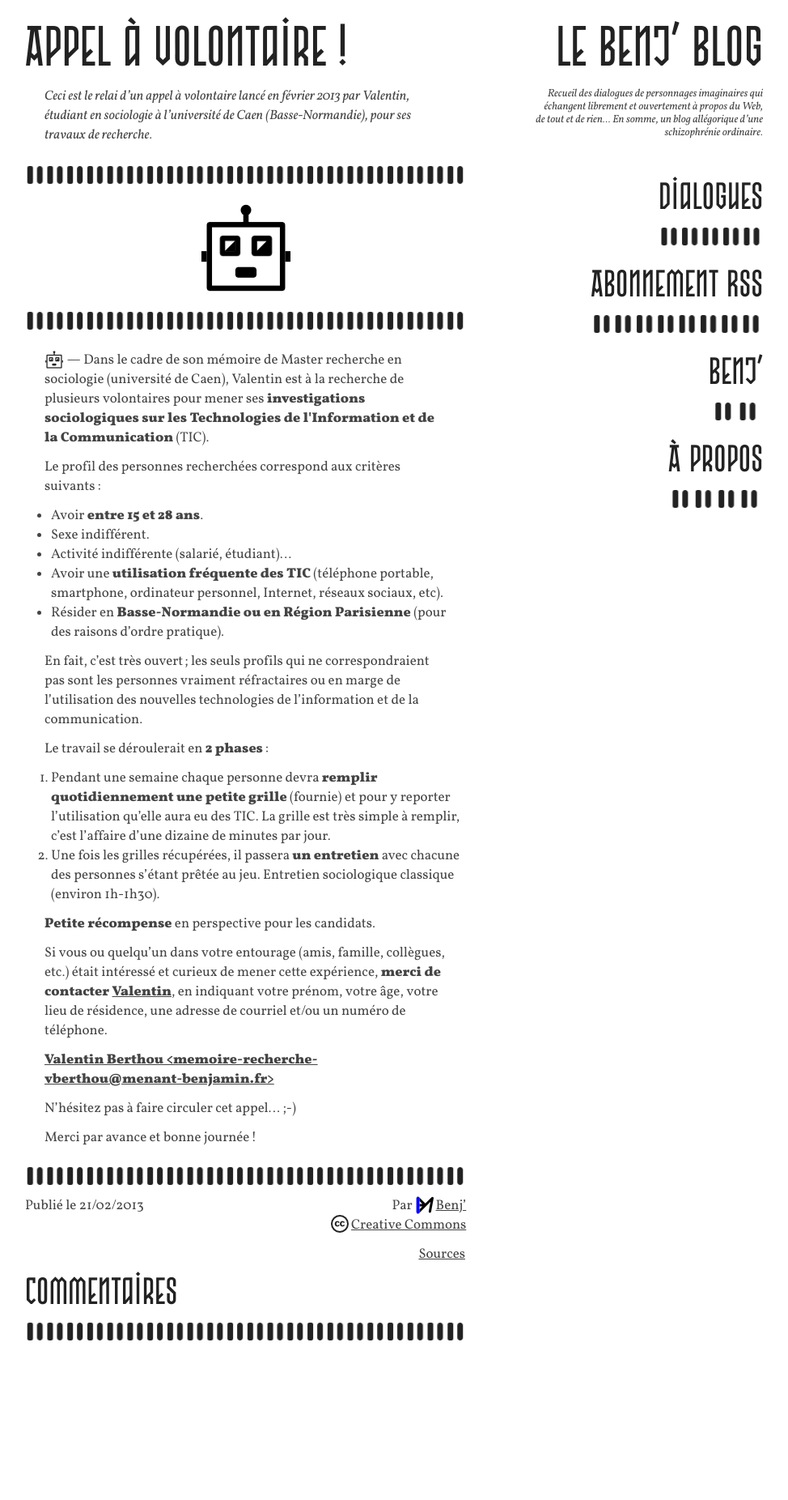
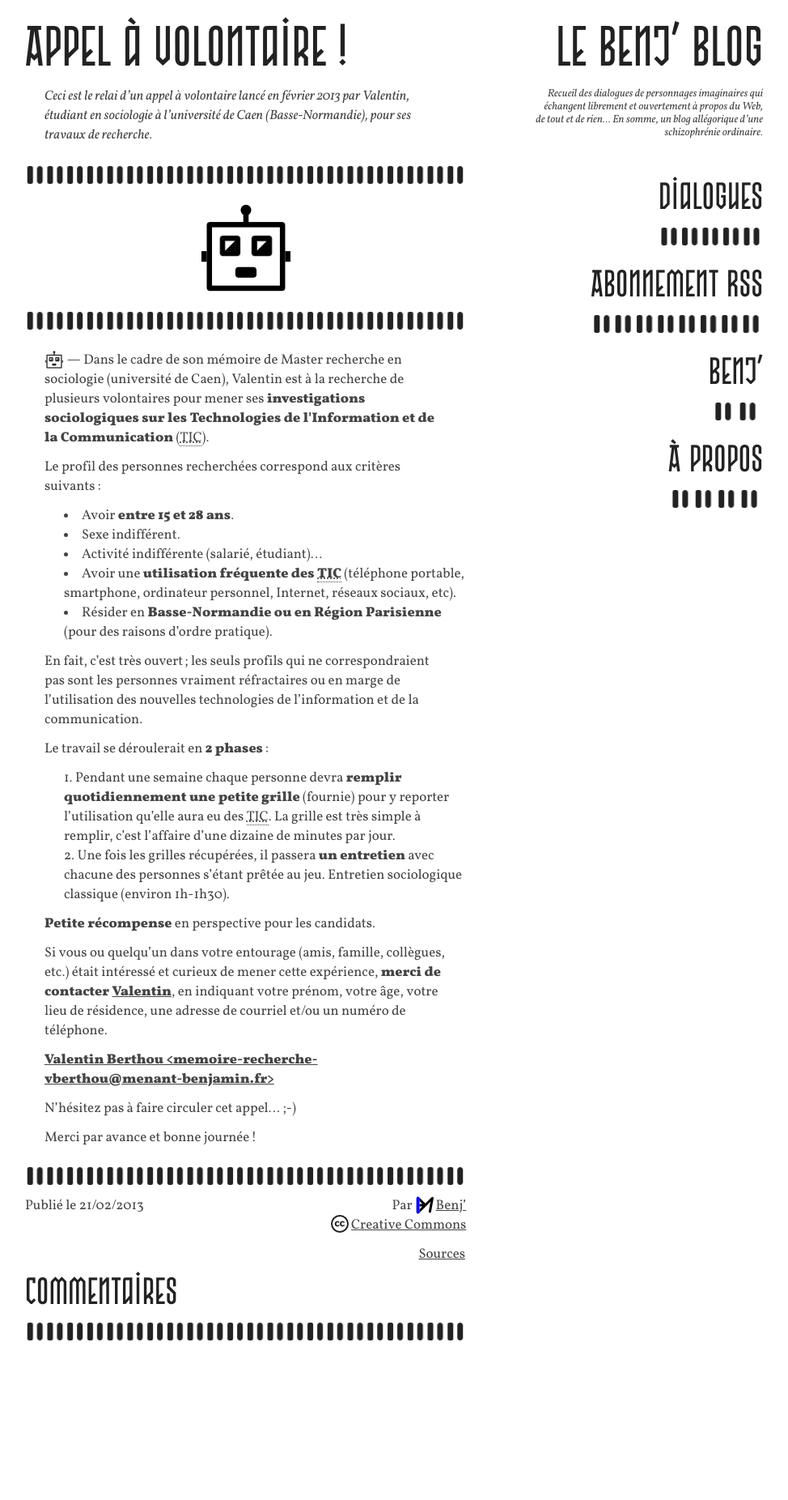
Before and after one commit to bmenant/bmenant.github.com, a Jekyll site: the page built from _posts/2013-02-21-appel-memoire-valentin.html, in a window 1280 px wide. Shown: the whole page at 81% size, without its empty margins (153-1127 px from the left). Built offline with Jekyll 4.4.1, drawn with Linux system fonts in a browser that asks for light colours.

```diff
--- a/_posts/2013-02-21-appel-memoire-valentin.html
+++ b/_posts/2013-02-21-appel-memoire-valentin.html
@@ -11,26 +11,26 @@ comments: true
 ---
 
 <p><b class="le-robot">Le Robot</b> &mdash;
-	Dans le cadre de son mémoire de Master recherche en sociologie (université de Caen), Valentin est à la recherche de plusieurs volontaires pour mener ses <strong>investigations sociologiques sur les Technologies de l'Information et de la Communication</strong> (TIC).
+	Dans le cadre de son mémoire de Master recherche en sociologie (université de Caen), Valentin est à la recherche de plusieurs volontaires pour mener ses <strong>investigations sociologiques sur les Technologies de l'Information et de la Communication</strong> (<abbr title="(Nouvelles) Technologies de l’Information et de la Communication">TIC</abbr>).
 </p>
 <p>Le profil des personnes recherchées correspond aux critères suivants :</p>
 <ul>
 	<li>Avoir <strong>entre 15 et 28 ans</strong>.</li>
   <li>Sexe indifférent.</li>
   <li>Activité indifférente (salarié, étudiant)…</li>
-  <li>Avoir une <strong>utilisation fréquente des TIC</strong> (téléphone portable, smartphone, ordinateur personnel, Internet, réseaux sociaux, etc).</li>
+  <li>Avoir une <strong>utilisation fréquente des <abbr title="(Nouvelles) Technologies de l’Information et de la Communication">TIC</abbr></strong> (téléphone portable, smartphone, ordinateur personnel, Internet, réseaux sociaux, etc).</li>
   <li>Résider en <strong>Basse-Normandie ou en Région Parisienne</strong> (pour des raisons d’ordre pratique).</li>
 </ul>
 <p>En fait, c’est très ouvert<span class="typo-ph">;</span> les seuls profils qui ne correspondraient pas sont les personnes vraiment réfractaires ou en marge de l’utilisation des nouvelles technologies de l’information et de la communication.</p>
 <p>Le travail se déroulerait en <strong>2 phases</strong> :</p>
 <ol>
-	<li>Pendant une semaine chaque personne devra <strong>remplir quotidiennement une petite grille</strong> (fournie) et pour y reporter l’utilisation qu’elle aura eu des TIC. La grille est très simple à remplir, c’est l’affaire d’une dizaine de minutes par jour.</li>
+	<li>Pendant une semaine chaque personne devra <strong>remplir quotidiennement une petite grille</strong> (fournie) pour y reporter l’utilisation qu’elle aura eu des <abbr title="(Nouvelles) Technologies de l’Information et de la Communication">TIC</abbr>. La grille est très simple à remplir, c’est l’affaire d’une dizaine de minutes par jour.</li>
 	<li>Une fois les grilles récupérées, il passera <strong>un entretien</strong> avec chacune des personnes s’étant prêtée au jeu. Entretien sociologique classique (environ 1h-1h30).</li>
 </ol>
 <p><strong>Petite récompense</strong> en perspective pour les candidats.</p>
-<p>Si vous ou quelqu’un dans votre entourage (amis, famille, collègues, etc.) était intéressé et curieux de mener cette expérience, <strong>merci de contacter <a href="mailto:memoire-recherche-vberthou@menant-benjamin.fr">Valentin</a></strong>, en indiquant votre prénom, votre âge, votre lieu de résidence, une adresse de courriel et/ou un numéro de téléphone.</p>
+<p>Si vous ou quelqu’un dans votre entourage (amis, famille, collègues, etc.) était intéressé et curieux de mener cette expérience, <strong>merci de contacter <a href="mailto:memoire-recherche-valentin@menant-benjamin.fr">Valentin</a></strong>, en indiquant votre prénom, votre âge, votre lieu de résidence, une adresse de courriel et/ou un numéro de téléphone.</p>
 
-<p><strong><a href="mailto:memoire-recherche-vberthou@menant-benjamin.fr">Valentin Berthou &lt;memoire-recherche-vberthou@menant-benjamin.fr&gt;</a></strong></p>
+<p><strong><a href="mailto:memoire-recherche-valentin@menant-benjamin.fr">Valentin Berthou &lt;memoire-recherche-vberthou@menant-benjamin.fr&gt;</a></strong></p>
 
 <p>N’hésitez pas à faire circuler cet appel… ;-)</p>
 <p>Merci par avance et bonne journée<span class="typo-ph">!</span></p>
--- a/css/style.dev.css
+++ b/css/style.dev.css
@@ -87,7 +87,7 @@ select, input, textarea, button { font:99% sans-serif; }
 pre, code, kbd, samp { font-family: monospace, sans-serif; }
 
 a:hover, a:active { outline: none; }
-ul, ol { margin-left: 2em; }
+ul, ol { margin-left: 3em; list-style: disc inside; }
 ol { list-style-type: decimal; }
 nav ul, nav li { margin: 0; list-style:none; list-style-image: none; }
 small { font-size: 100%; opacity: 0.6;}
```
Also changed, not shown: css/style.min.css.
